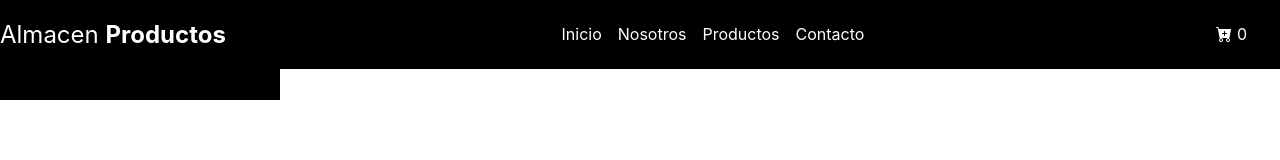
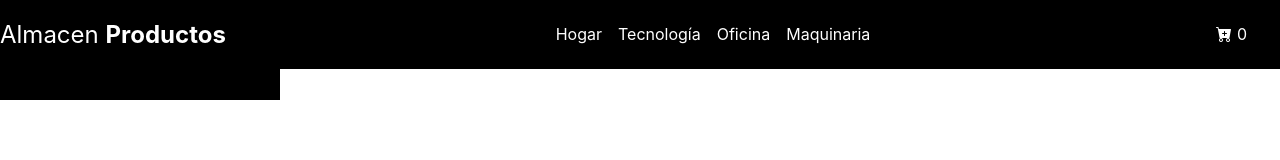
Before and after one commit to jilecar/pre-entregaCalderonRubio-React, a React (Create React App) app: page / in a window 1280 px wide. Shown: the top 160 px of the page. Built offline with nearby package versions, Linux system fonts and the light colour scheme.

Commit message:
formatos de archivos

```diff
--- a/src/App.js
+++ b/src/App.js
@@ -5,6 +5,7 @@ import Navbar from './containers/NavBar';
 function App() {
   return (
     <>
+
     <Navbar/>
     </>
   );
--- a/src/components/CartWidget/index.jsx
+++ b/src/components/CartWidget/index.jsx
@@ -1,7 +1,7 @@
 import React from "react";
 
-export const Cartwidget=()=>{
-    return(
+export const Cartwidget = () => {
+    return (
         <i className="bi bi-cart-plus-fill"></i>
     );
 }
--- a/src/containers/NavBar.jsx
+++ b/src/containers/NavBar.jsx
@@ -1,4 +1,4 @@
-import React, {useState} from 'react';
+import React, { useState } from 'react';
 import styled from 'styled-components'; //Importar libreria de Styled-components
 import BotonPaginas from './botonPagina';
 import CartWidget from '../components/CartWidget';
@@ -6,26 +6,26 @@ import CartWidget from '../components/CartWidget';
 //import cartwidget from './CartWidget';
 
 function Navbar() {
-    const [clicked, setClicked]=useState(false) //Manipular estados
-    const handleClick=()=>{//Funcion para cuando hacemos clic al boton del munÃº cambie el estado
+    const [clicked, setClicked] = useState(false) //Manipular estados
+    const handleClick = () => {//Funcion para cuando hacemos clic al boton del munÃº cambie el estado
         setClicked(!clicked) //cuando esta true lo pasa a false y viceversa
     }
     return (
         <>
             <NavbarContenedor>
                 <h1>Almacen <span>Productos</span></h1>
-                <div className={`links ${clicked ?'active':''} `}>
-                    <a onClick={handleClick} href="#h">Inicio</a>
-                    <a onClick={handleClick} href="#h">Nosotros</a>
-                    <a onClick={handleClick} href="#h">Productos</a>
-                    <a onClick={handleClick} href="#h">Contacto</a>
+                <div className={`links ${clicked ? 'active' : ''} `}>
+                    <a onClick={handleClick} href="#h">Hogar</a>
+                    <a onClick={handleClick} href="#h">Tecnología</a>
+                    <a onClick={handleClick} href="#h">Oficina</a>
+                    <a onClick={handleClick} href="#h">Maquinaria</a>
                 </div>
                 <div className='btncarrito'>
-                    <CartWidget/>
+                    <CartWidget />
                     <span className='etqnumero'>0</span>
                 </div>
                 <div className='btnhamburgesa'>
-                    <BotonPaginas clicked={clicked} handleClick={handleClick}/>
+                    <BotonPaginas clicked={clicked} handleClick={handleClick} />
                 </div>
                 <BgDiv className={`initial ${clicked ? 'active' : ''}`}></BgDiv> {/*background circular para la animacion*/}
             </NavbarContenedor>
@@ -120,7 +120,7 @@ a{
     display: none; }
 }
 `
-const BgDiv =styled.div`
+const BgDiv = styled.div`
 background-color: black;
 position: absolute;
 top: -700px;
--- a/src/containers/botonPagina.jsx
+++ b/src/containers/botonPagina.jsx
@@ -4,7 +4,7 @@ import styled from 'styled-components'; //Importar libreria de Styled-components
 function BotonPaginas(props) {
   return (
     <Hamburgesa>
-            <div onClick={props.handleClick} className={`icon nav-icon-5 ${props.clicked ? 'open':''}`}>
+      <div onClick={props.handleClick} className={`icon nav-icon-5 ${props.clicked ? 'open' : ''}`}>
         <span></span>
         <span></span>
         <span></span>
```
Also changed, not shown: src/containers/ItemListContainer/index.jsx (+14 -0 lines). Lines whose indentation alone changed are shown as unchanged.
